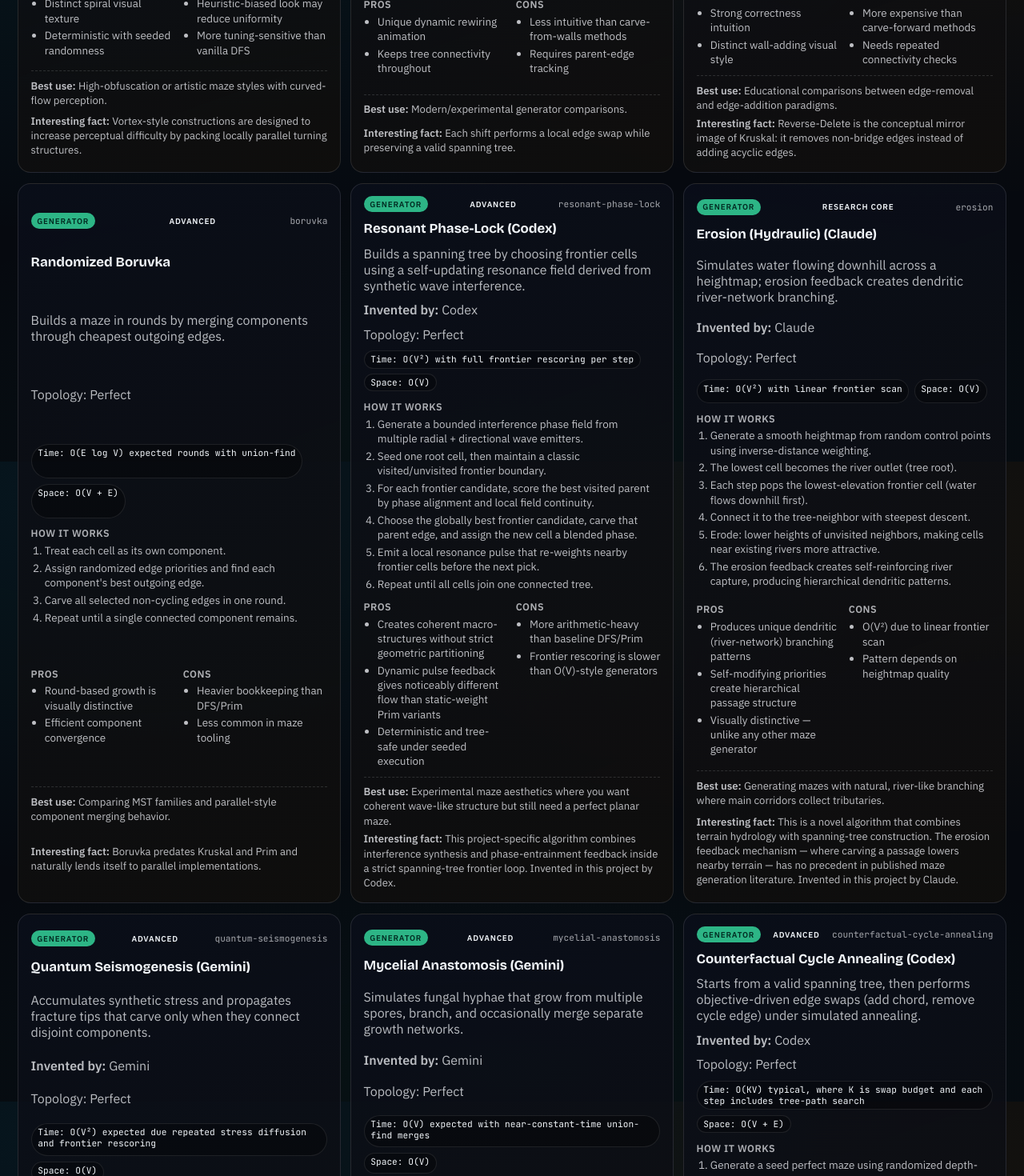
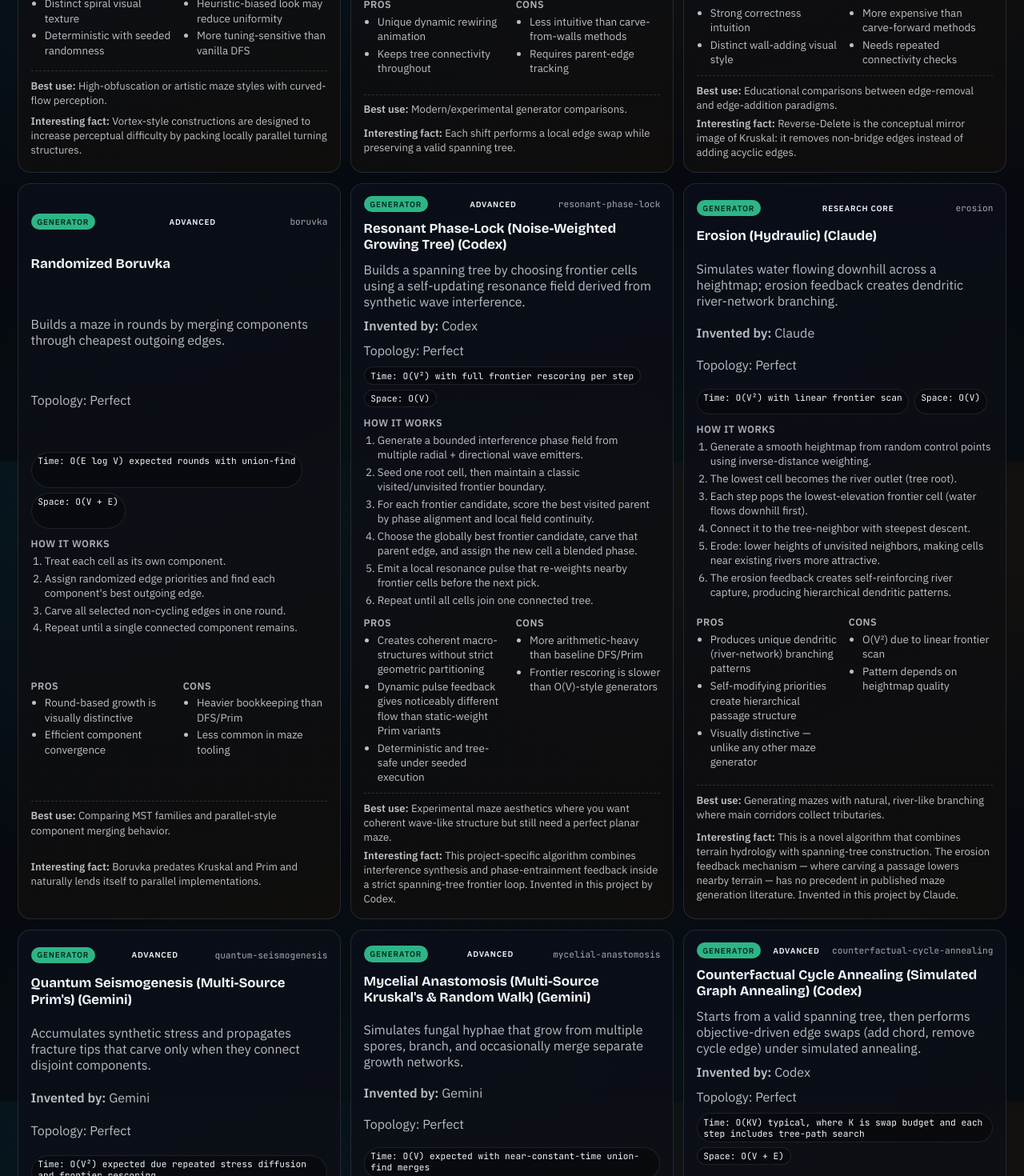
Before and after one commit to Elmar2001/mazer, a Next.js app: page /docs in a window 1280 px wide. Shown: the part 6623-8093 px from the top of the page at 80% size. Built offline with nearby package versions, Linux system fonts and the light colour scheme.

Commit message:
feat: Add parenthetical descriptions to generator names and titles to clarify their underlying algorithms, and ignore `autoresearch-results.tsv`.

```diff
--- a/src/core/plugins/generators/counterfactualCycleAnnealing.ts
+++ b/src/core/plugins/generators/counterfactualCycleAnnealing.ts
@@ -84,7 +84,7 @@ export const counterfactualCycleAnnealingGenerator: GeneratorPlugin<
   AlgorithmStepMeta
 > = {
   id: "counterfactual-cycle-annealing",
-  label: "Counterfactual Cycle Annealing",
+  label: "Counterfactual Cycle Annealing (Simulated Graph Annealing)",
   create({ grid, rng, options }) {
     const start =
       typeof options.startIndex === "number" &&
--- a/src/core/plugins/generators/mycelialAnastomosis.ts
+++ b/src/core/plugins/generators/mycelialAnastomosis.ts
@@ -31,7 +31,7 @@ export const mycelialAnastomosisGenerator: GeneratorPlugin<
     AlgorithmStepMeta
 > = {
     id: "mycelial-anastomosis",
-    label: "Mycelial Anastomosis",
+    label: "Mycelial Anastomosis (Multi-Source Kruskal's & Random Walk)",
     create({ grid, rng }) {
         const parent = new Int32Array(grid.cellCount);
         for (let i = 0; i < grid.cellCount; i++) {
--- a/src/core/plugins/generators/quantumSeismogenesis.ts
+++ b/src/core/plugins/generators/quantumSeismogenesis.ts
@@ -32,7 +32,7 @@ export const quantumSeismogenesisGenerator: GeneratorPlugin<
     AlgorithmStepMeta
 > = {
     id: "quantum-seismogenesis",
-    label: "Quantum Seismogenesis",
+    label: "Quantum Seismogenesis (Multi-Source Prim's)",
     create({ grid, rng }) {
         const parent = new Int32Array(grid.cellCount);
         for (let i = 0; i < grid.cellCount; i++) {
--- a/src/core/plugins/generators/resonantPhaseLock.ts
+++ b/src/core/plugins/generators/resonantPhaseLock.ts
@@ -54,7 +54,7 @@ export const resonantPhaseLockGenerator: GeneratorPlugin<
   AlgorithmStepMeta
 > = {
   id: "resonant-phase-lock",
-  label: "Resonant Phase-Lock",
+  label: "Resonant Phase-Lock (Noise-Weighted Growing Tree)",
   create({ grid, rng, options }) {
     const start =
       typeof options.startIndex === "number" &&
--- a/src/ui/docs/algorithmDocs.ts
+++ b/src/ui/docs/algorithmDocs.ts
@@ -670,7 +670,7 @@ export const ALGORITHM_DOCS: AlgorithmDoc[] = [
   },
   {
     id: "resonant-phase-lock",
-    name: "Resonant Phase-Lock",
+    name: "Resonant Phase-Lock (Noise-Weighted Growing Tree)",
     kind: "Generator",
     summary:
       "Builds a spanning tree by choosing frontier cells using a self-updating resonance field derived from synthetic wave interference.",
@@ -730,7 +730,7 @@ export const ALGORITHM_DOCS: AlgorithmDoc[] = [
   },
   {
     id: "quantum-seismogenesis",
-    name: "Quantum Seismogenesis",
+    name: "Quantum Seismogenesis (Multi-Source Prim's)",
     kind: "Generator",
     summary:
       "Accumulates synthetic stress and propagates fracture tips that carve only when they connect disjoint components.",
@@ -759,7 +759,7 @@ export const ALGORITHM_DOCS: AlgorithmDoc[] = [
   },
   {
     id: "mycelial-anastomosis",
-    name: "Mycelial Anastomosis",
+    name: "Mycelial Anastomosis (Multi-Source Kruskal's & Random Walk)",
     kind: "Generator",
     summary:
       "Simulates fungal hyphae that grow from multiple spores, branch, and occasionally merge separate growth networks.",
@@ -788,7 +788,7 @@ export const ALGORITHM_DOCS: AlgorithmDoc[] = [
   },
   {
     id: "counterfactual-cycle-annealing",
-    name: "Counterfactual Cycle Annealing",
+    name: "Counterfactual Cycle Annealing (Simulated Graph Annealing)",
     kind: "Generator",
     summary:
       "Starts from a valid spanning tree, then performs objective-driven edge swaps (add chord, remove cycle edge) under simulated annealing.",
```
Also changed, not shown: src/ui/docs/generatorPseudocode.ts (+4 -4 lines), 1 other file (tests, documents, lock files or other folders).
